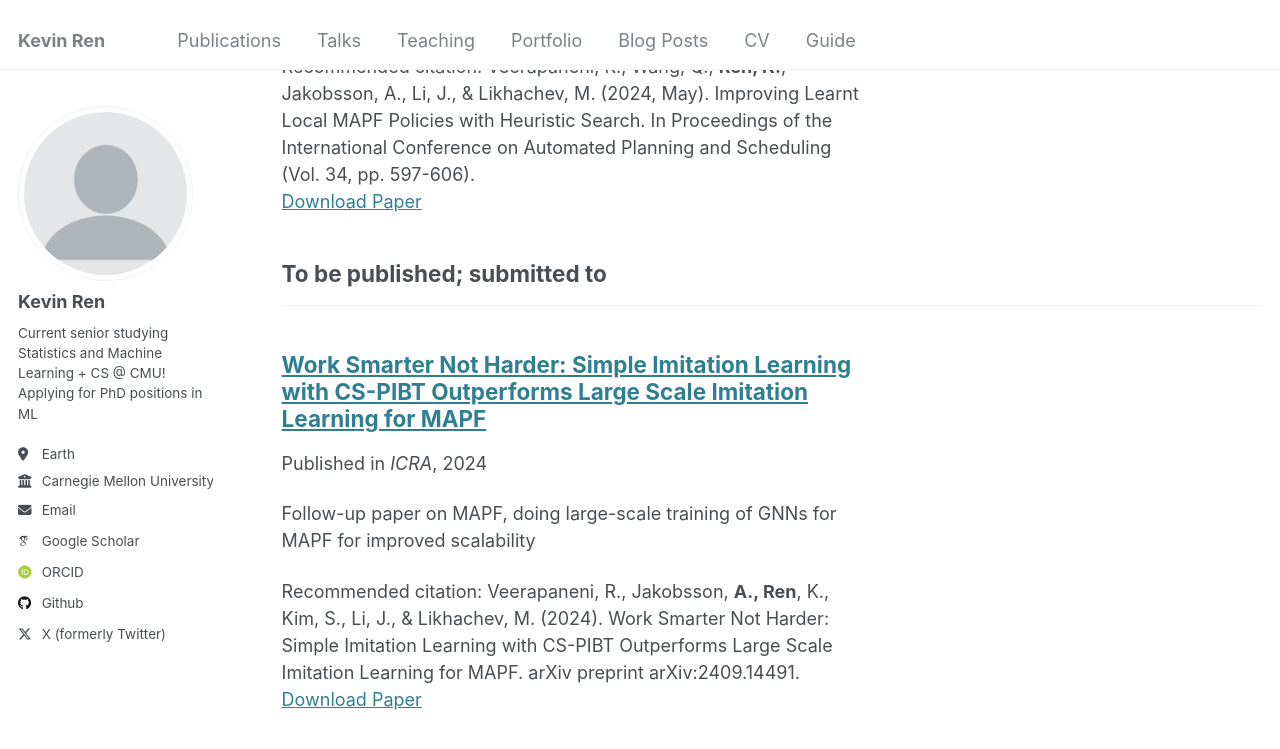
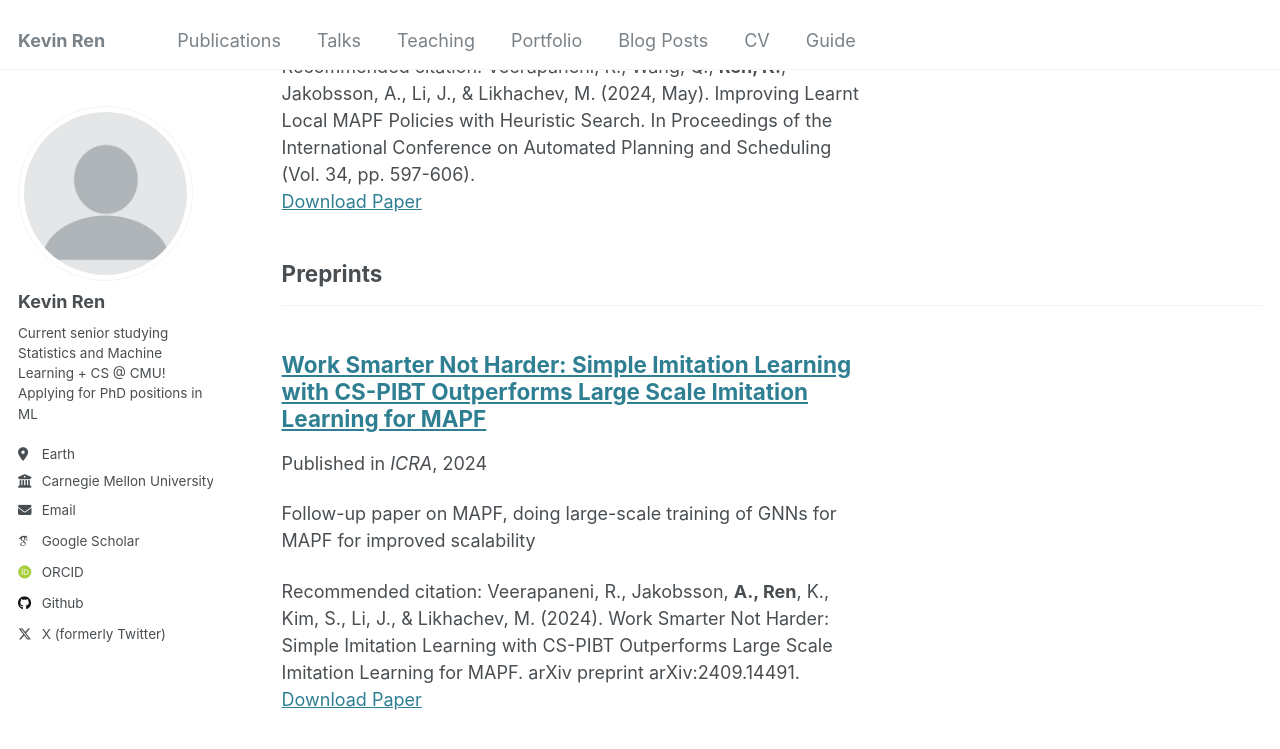
Before and after one commit to renkevin9/renkevin9.github.io, a Jekyll site: the page built from _pages/publications.html, in a window 1280 px wide and 900 px high, scrolled down 838 px. Shown: the top 749 px of the window. Built offline with Jekyll 4.4.1, drawn with Linux system fonts in a browser that asks for light colours; some web fonts are replaced.

Commit message:
change preprint title

```diff
--- a/_config.yml
+++ b/_config.yml
@@ -83,7 +83,7 @@ publication_category:
   conferences:
     title: 'Conference Papers'
   preprint:
-    title: 'To be published; submitted to'
+    title: 'Preprints'
 
 # Site Settings
 teaser                   :  # filename of teaser fallback teaser image placed in /images/, .e.g. "500x300.png"
```
